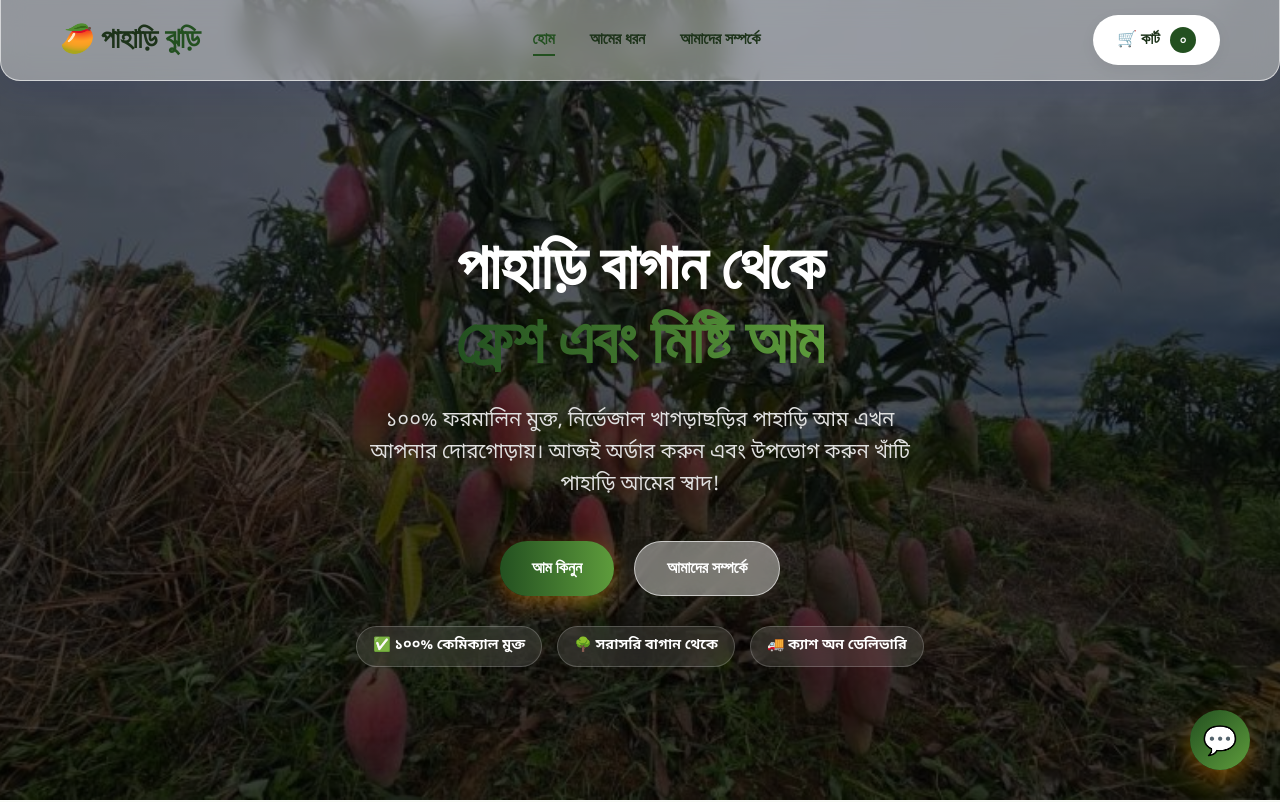
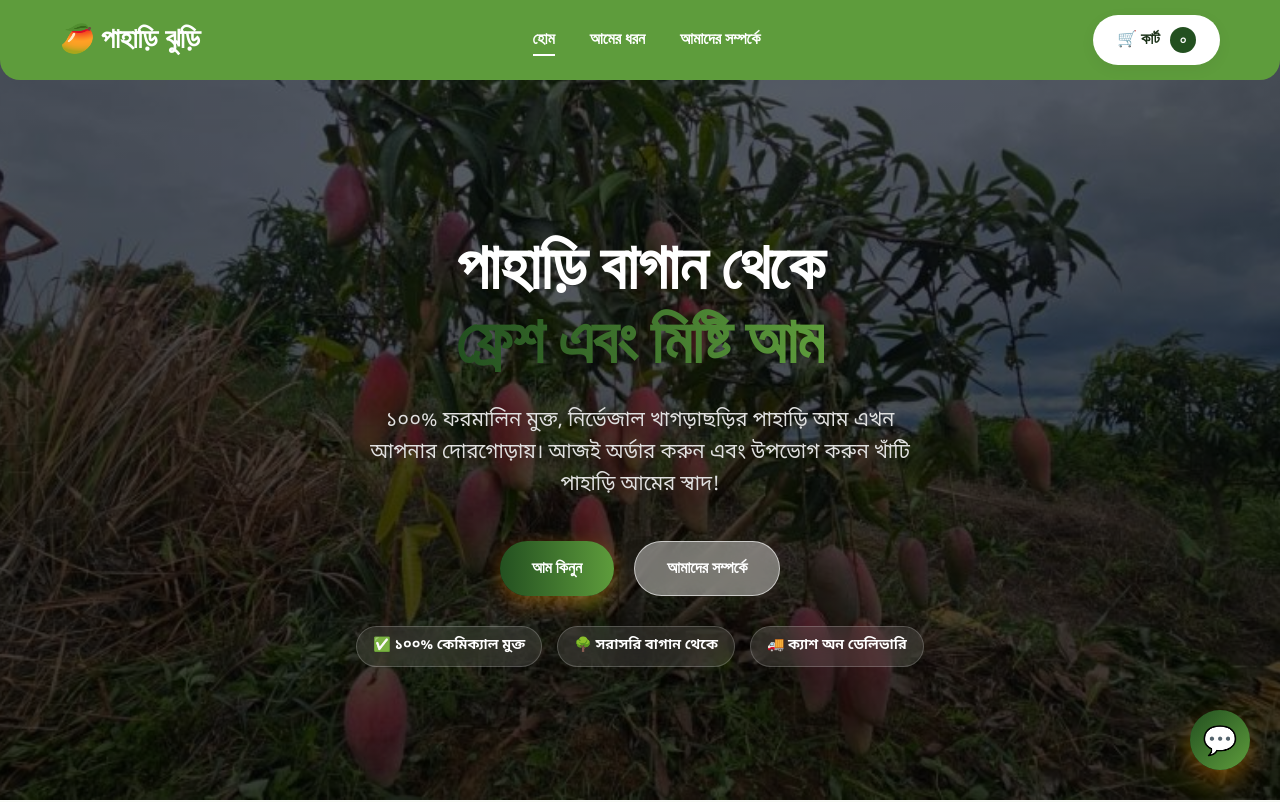
Before and after one commit to shishirdev23/aam, a website built with Vite: page index.html in a window 1280 px wide. Shown: the top 802 px of the page. Built offline with nearby package versions, Linux system fonts and the light colour scheme; some icons are missing.

Commit message:
কোড চেঞ্জের ছোট নোট

```diff
--- a/index.html
+++ b/index.html
@@ -18,7 +18,7 @@
 <body>
 
   <!-- Navbar -->
-  <nav class="navbar glass-effect">
+  <nav class="navbar">
     <div class="container nav-content">
       <a href="#" class="logo">🥭 পাহাড়ি <span>ঝুড়ি</span></a>
       <ul class="nav-links">
--- a/src/styles/main.css
+++ b/src/styles/main.css
@@ -139,11 +139,12 @@ body::after {
   border-radius: 0 0 20px 20px;
   border-top: none;
   transition: all 0.3s ease;
+  background: var(--primary-color);
 }
 
 .navbar.scrolled {
-  background: rgba(255, 255, 255, 0.8);
-  box-shadow: 0 10px 30px rgba(0,0,0,0.08);
+  background: var(--primary-color);
+  box-shadow: 0 10px 30px rgba(0,0,0,0.15);
 }
 
 .nav-content {
@@ -155,7 +156,7 @@ body::after {
 .logo {
   font-size: 28px;
   font-weight: 800;
-  color: var(--text-dark);
+  color: var(--white);
   text-decoration: none;
   display: flex;
   align-items: center;
@@ -164,7 +165,7 @@ body::after {
 }
 
 .logo span {
-  color: var(--primary-dark);
+  color: var(--white);
 }
 
 .nav-links {
@@ -175,7 +176,7 @@ body::after {
 
 .nav-links a {
   text-decoration: none;
-  color: var(--text-dark);
+  color: var(--white);
   font-weight: 600;
   font-size: 16px;
   transition: color 0.3s ease;
@@ -187,7 +188,7 @@ body::after {
   position: absolute;
   width: 0;
   height: 2px;
-  background: var(--primary-dark);
+  background: var(--white);
   bottom: -4px;
   left: 0;
   transition: width 0.3s ease;
@@ -198,7 +199,7 @@ body::after {
 }
 
 .nav-links a:hover, .nav-links a.active {
-  color: var(--primary-dark);
+  color: var(--white);
 }
 
 .cart-btn {
```
